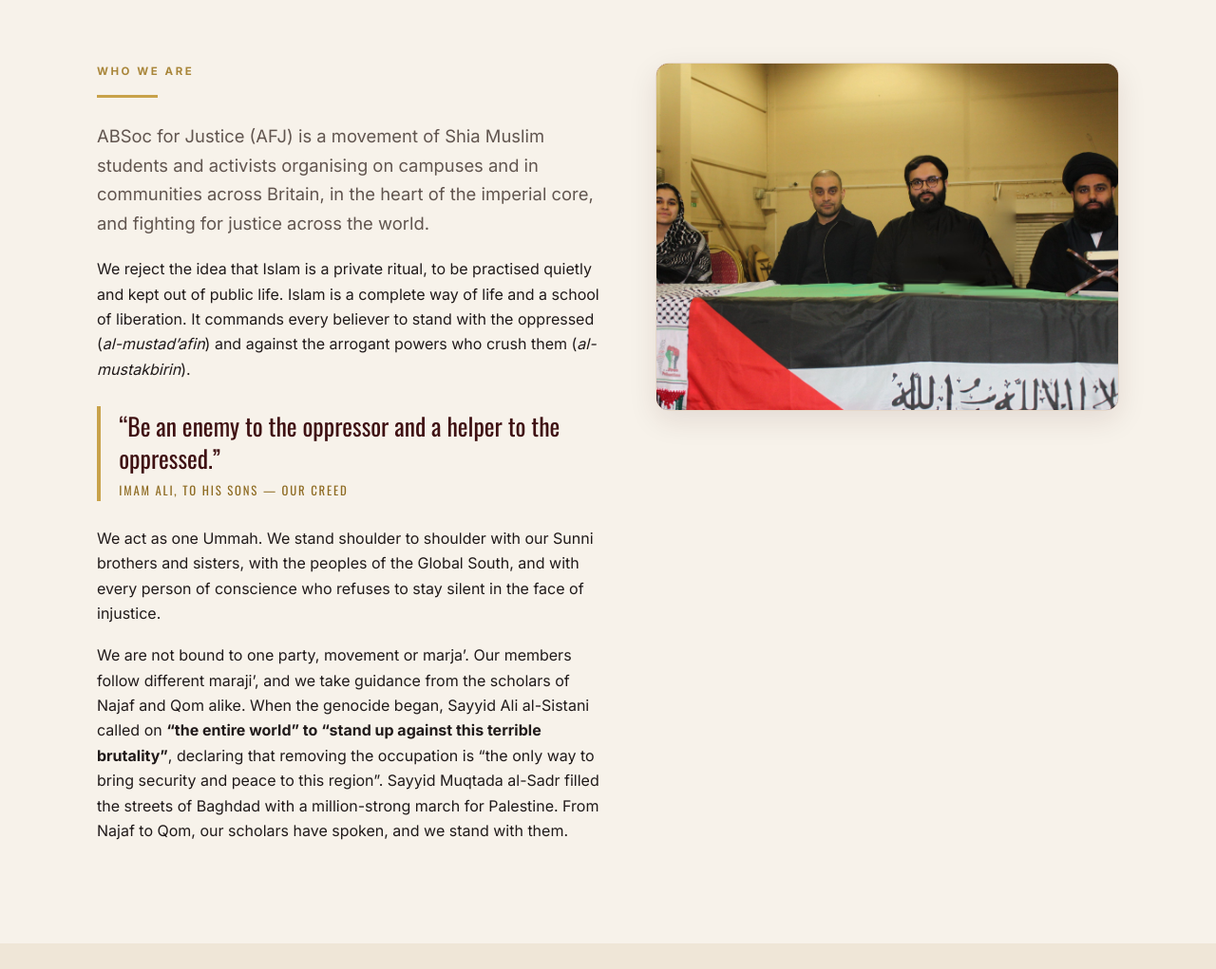
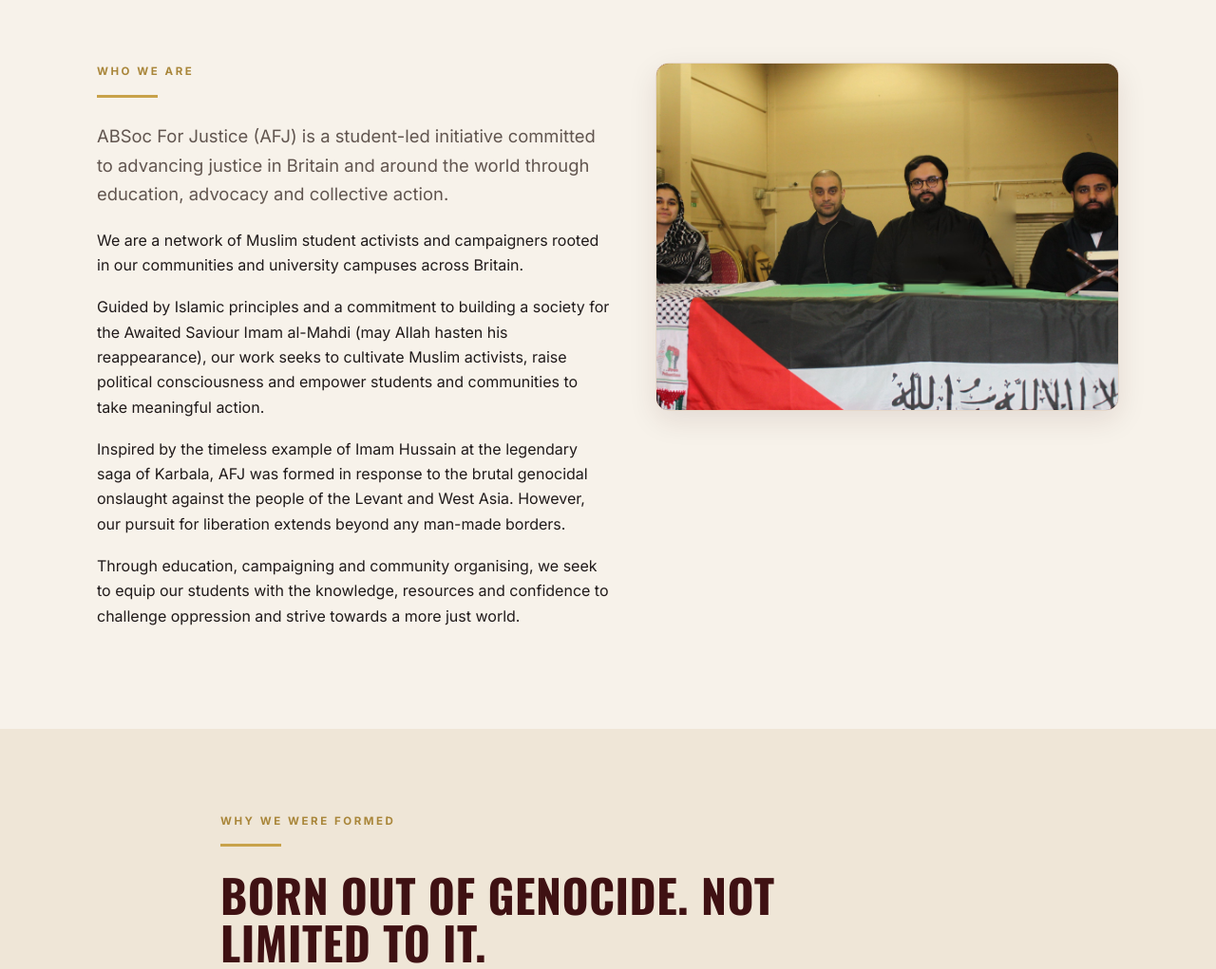
Before and after one commit to absocforjustice/absocforjustice.github.io, a plain HTML site: page about.html in a window 1280 px wide. Shown: the part 480-1501 px from the top of the page at 95% size. Drawn offline with nearby package versions, Linux system fonts and the light colour scheme.

Commit message:
About: new Who we are wording
Co-Authored-By: Claude Opus 5.5 <noreply@anthropic.com>
Claude-Session: https://claude.ai/code/session_01QV4JHP9HG69dQTcpQonKx1

```diff
--- a/about.html
+++ b/about.html
@@ -77,11 +77,11 @@
         <div class="reveal">
           <p class="eyebrow">Who we are</p>
           <hr class="divider-gold">
-          <p class="lead">ABSoc for Justice (AFJ) is a movement of Shia Muslim students and activists organising on campuses and in communities across Britain, in the heart of the imperial core, and fighting for justice across the world.</p>
-          <p>We reject the idea that Islam is a private ritual, to be practised quietly and kept out of public life. Islam is a complete way of life and a school of liberation. It commands every believer to stand with the oppressed (<em>al-mustad&rsquo;afin</em>) and against the arrogant powers who crush them (<em>al-mustakbirin</em>).</p>
-          <p class="ab-quote">&ldquo;Be an enemy to the oppressor and a helper to the oppressed.&rdquo;<small>Imam Ali, to his sons &mdash; our creed</small></p>
-          <p>We act as one Ummah. We stand shoulder to shoulder with our Sunni brothers and sisters, with the peoples of the Global South, and with every person of conscience who refuses to stay silent in the face of injustice.</p>
-          <p>We are not bound to one party, movement or marja&rsquo;. Our members follow different maraji&rsquo;, and we take guidance from the scholars of Najaf and Qom alike. When the genocide began, Sayyid Ali al-Sistani called on <strong>&ldquo;the entire world&rdquo; to &ldquo;stand up against this terrible brutality&rdquo;</strong>, declaring that removing the occupation is &ldquo;the only way to bring security and peace to this region&rdquo;. Sayyid Muqtada al-Sadr filled the streets of Baghdad with a million-strong march for Palestine. From Najaf to Qom, our scholars have spoken, and we stand with them.</p>
+          <p class="lead">ABSoc For Justice (AFJ) is a student-led initiative committed to advancing justice in Britain and around the world through education, advocacy and collective action.</p>
+          <p>We are a network of Muslim student activists and campaigners rooted in our communities and university campuses across Britain.</p>
+          <p>Guided by Islamic principles and a commitment to building a society for the Awaited Saviour Imam al-Mahdi (may Allah hasten his reappearance), our work seeks to cultivate Muslim activists, raise political consciousness and empower students and communities to take meaningful action.</p>
+          <p>Inspired by the timeless example of Imam Hussain at the legendary saga of Karbala, AFJ was formed in response to the brutal genocidal onslaught against the people of the Levant and West Asia. However, our pursuit for liberation extends beyond any man-made borders.</p>
+          <p>Through education, campaigning and community organising, we seek to equip our students with the knowledge, resources and confidence to challenge oppression and strive towards a more just world.</p>
         </div>
         <div class="reveal">
           <div class="media-frame" style="padding:0">
```
